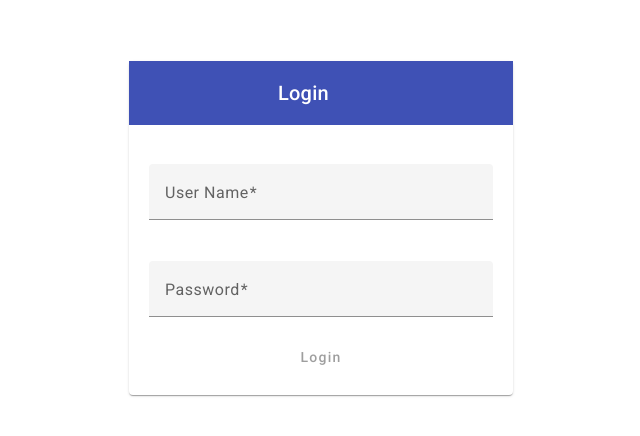
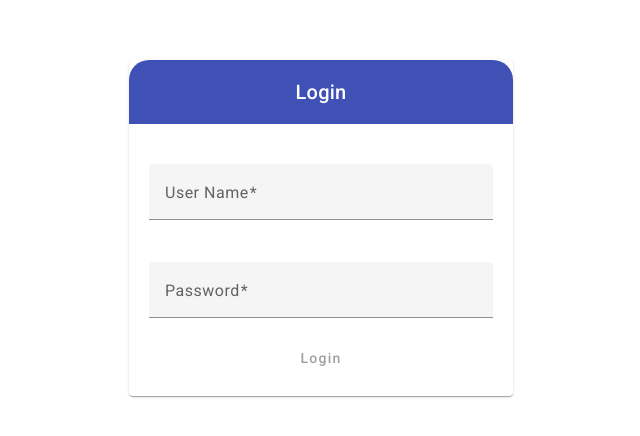
Before and after one commit to SingireddyBharath/SSDashboard, an Angular app in the folder SSDashboard/: page /login in a window 1280 px wide. Shown: the part 172-608 px from the top of the page, without its empty margins (319-959 px from the left). Built offline with nearby package versions, Linux system fonts and the light colour scheme.

Commit message:
add service call and handled in login comp

```diff
--- a/SSDashboard/package.json
+++ b/SSDashboard/package.json
@@ -15,8 +15,9 @@
     "@angular/common": "^16.1.0",
     "@angular/compiler": "^16.1.0",
     "@angular/core": "^16.2.0",
+    "@angular/flex-layout": "^15.0.0-beta.42",
     "@angular/forms": "^16.1.0",
-    "@angular/material": "~16.2.0",
+    "@angular/material": "^16.2.0",
     "@angular/platform-browser": "^16.1.0",
     "@angular/platform-browser-dynamic": "^16.1.0",
     "@angular/router": "^16.1.0",
--- a/SSDashboard/src/app/components/login/login.component.css
+++ b/SSDashboard/src/app/components/login/login.component.css
@@ -1,7 +1,14 @@
 .form{
     padding: 20px;
+    border-radius: 20px;
 }
 .mat-toolbar span {
     text-align: center;
-    width: 90%; /* Ensure the entire toolbar width is used */
+    width: 100%; /* Ensure the entire toolbar width is used */
 }
+mat-toolbar{
+    border-radius: 20px 20px 0px 0px;
+}
+input{
+        border-radius: 20px;
+}
--- a/SSDashboard/src/app/components/login/login.component.html
+++ b/SSDashboard/src/app/components/login/login.component.html
@@ -2,16 +2,17 @@
   <mat-card fxFlex="30">
     <mat-toolbar color="primary"><span>Login</span></mat-toolbar>
     <br>
-<form fxLayoutAlign="stretch" fxLayout="column" class="form" #UserDetails="ngForm" (ngSubmit)="Login(UserDetails.value)">
+    <form fxLayoutAlign="stretch" fxLayout="column" class="form" #UserDetails="ngForm"
+      (ngSubmit)="Login(UserDetails.value)">
       <mat-form-field>
         <mat-label>User Name</mat-label>
-      <input matInput  name="UserName"  required [(ngModel)]="UserName" ngModel>
+        <input matInput name="userName" required [(ngModel)]="userName" ngModel>
       </mat-form-field>
       <!-- <span *ngIf="UserName.touched && UserName.invalid" style="color: red;text-align: center;">User name cannot be empty</span> -->
       <br>
       <mat-form-field>
         <mat-label>Password</mat-label>
-      <input type="password" matInput  required name="Password" [(ngModel)]="password" ngModel>
+        <input type="password" matInput required name="password" [(ngModel)]="password" ngModel>
       </mat-form-field>
       <!-- <span *ngIf="password.touched && password.invalid" style="color: red;text-align: center;">Password cannot be empty</span> -->
       <button [disabled]="UserDetails.invalid" mat-button color="primary">Login</button>
--- a/SSDashboard/src/app/components/login/login.component.ts
+++ b/SSDashboard/src/app/components/login/login.component.ts
@@ -1,5 +1,5 @@
 import { Component } from '@angular/core';
-import {FormControl , FormGroup} from '@angular/forms'
+import { FormControl, FormGroup } from '@angular/forms'
 import { AppService } from 'src/app/services/app.service';
 
 @Component({
@@ -8,11 +8,14 @@ import { AppService } from 'src/app/services/app.service';
   styleUrls: ['./login.component.css'],
 })
 export class LoginComponent {
-  UserName : any = ''
-  password : any = ''
-  Login(item:any){
-    console.log(item)
-    this.UserName =''
-    this.password =''
+  constructor(private appService: AppService) { }
+  userName: any = ''
+  password: any = ''
+  Login(details: any) {
+    this.appService.getUserDetails().subscribe((res) => {
+      const data = res[0]
+      const isValid = (data.userName === details.userName && data.password === details.password)
+      console.log(isValid);
+    })
   }
 }
--- a/SSDashboard/src/app/components/not-found/not-found.component.html
+++ b/SSDashboard/src/app/components/not-found/not-found.component.html
@@ -1,7 +1,9 @@
 <div class="center-container">
-<div class="Notfound">
-<img src="https://encrypted-tbn0.gstatic.com/images?q=tbn:ANd9GcRaZbFqYuactp2pRKHKBuVhHQmW3ORgifk-gg&usqp=CAU">
-<div class="text"><h1 style="font-size: 80px;margin: 0px;">404</h1>
-<h2 style="margin:0px">Page Not Found</h2></div>
+    <div class="Notfound">
+        <img src="https://encrypted-tbn0.gstatic.com/images?q=tbn:ANd9GcRaZbFqYuactp2pRKHKBuVhHQmW3ORgifk-gg&usqp=CAU">
+        <div class="text">
+            <h1 style="font-size: 80px;margin: 20px 0px;">404</h1>
+            <h2>Page Not Found</h2>
+        </div>
+    </div>
 </div>
-</div>
--- a/SSDashboard/src/app/services/app.service.ts
+++ b/SSDashboard/src/app/services/app.service.ts
@@ -1,14 +1,13 @@
 import { Injectable } from '@angular/core';
+import { HttpClient } from '@angular/common/http';
+import { Observable } from 'rxjs';
 
 @Injectable({
   providedIn: 'root'
 })
 export class AppService {
-  constructor() {}
-
-  static check(details:any):void{
-    if(details.UserName == "admin" && details.password == "Kore@123"){
-      console.log(true)
-    }
+  constructor(private http: HttpClient) {}
+  getUserDetails(): Observable<any> {
+    return this.http.get<any>('https://6380f4bf786e112fe1bf0f9a.mockapi.io/users');
   }
 }
--- a/SSDashboard/src/index.html
+++ b/SSDashboard/src/index.html
@@ -1,5 +1,6 @@
 <!doctype html>
 <html lang="en">
+
   <head>
     <meta charset="utf-8">
     <title>SSDashboard</title>
@@ -10,7 +11,9 @@
     <link href="https://fonts.googleapis.com/css2?family=Roboto:wght@300;400;500&display=swap" rel="stylesheet">
     <link href="https://fonts.googleapis.com/icon?family=Material+Icons" rel="stylesheet">
   </head>
-<body>
+
+  <body class="mat-typography">
     <app-root></app-root>
   </body>
+
 </html>
--- a/SSDashboard/src/styles.css
+++ b/SSDashboard/src/styles.css
@@ -1,4 +1,21 @@
 /* You can add global styles to this file, and also import other style files */
 
-html, body { height: 100%; }
-body { margin: 0; font-family: Roboto, "Helvetica Neue", sans-serif; }
+html,
+body {
+    height: 100%;
+}
+
+body {
+    margin: 0;
+    font-family: Roboto, "Helvetica Neue", sans-serif;
+}
+
+html,
+body {
+    height: 100%;
+}
+
+body {
+    margin: 0;
+    font-family: Roboto, "Helvetica Neue", sans-serif;
+}
```
Also changed, not shown: 1 other file (tests, documents, lock files or other folders). Lines whose indentation alone changed are shown as unchanged.
